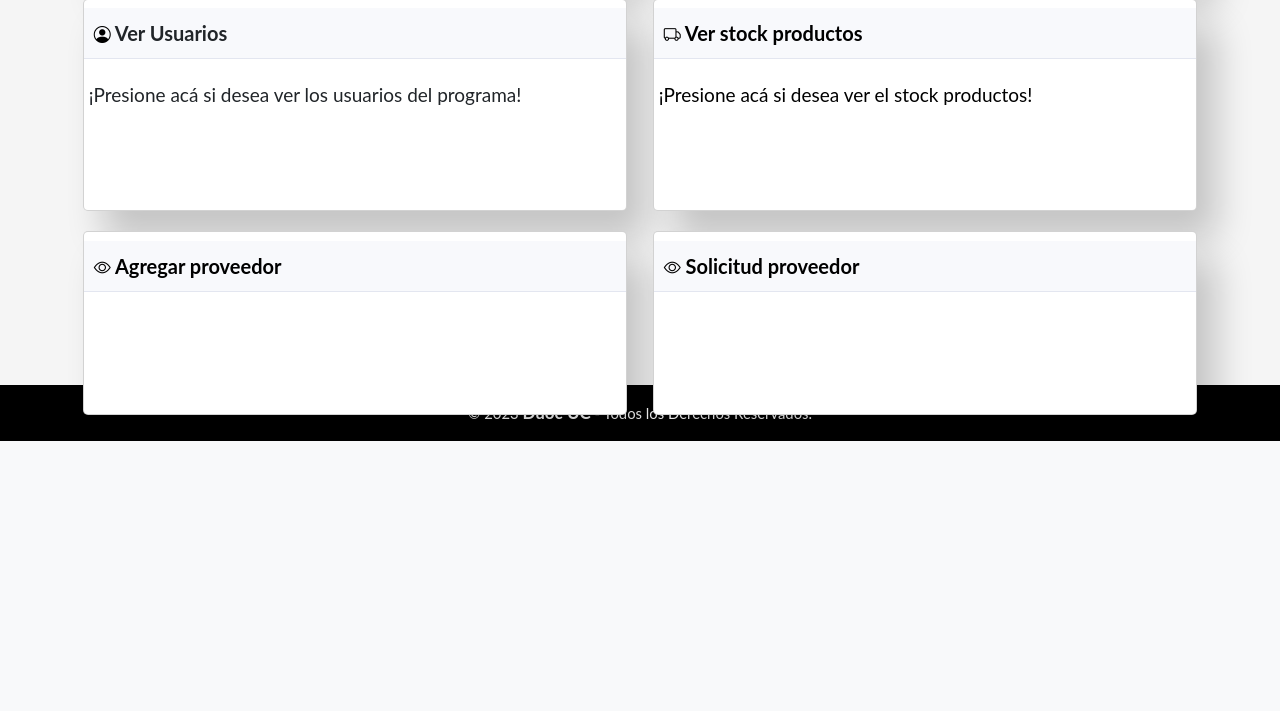
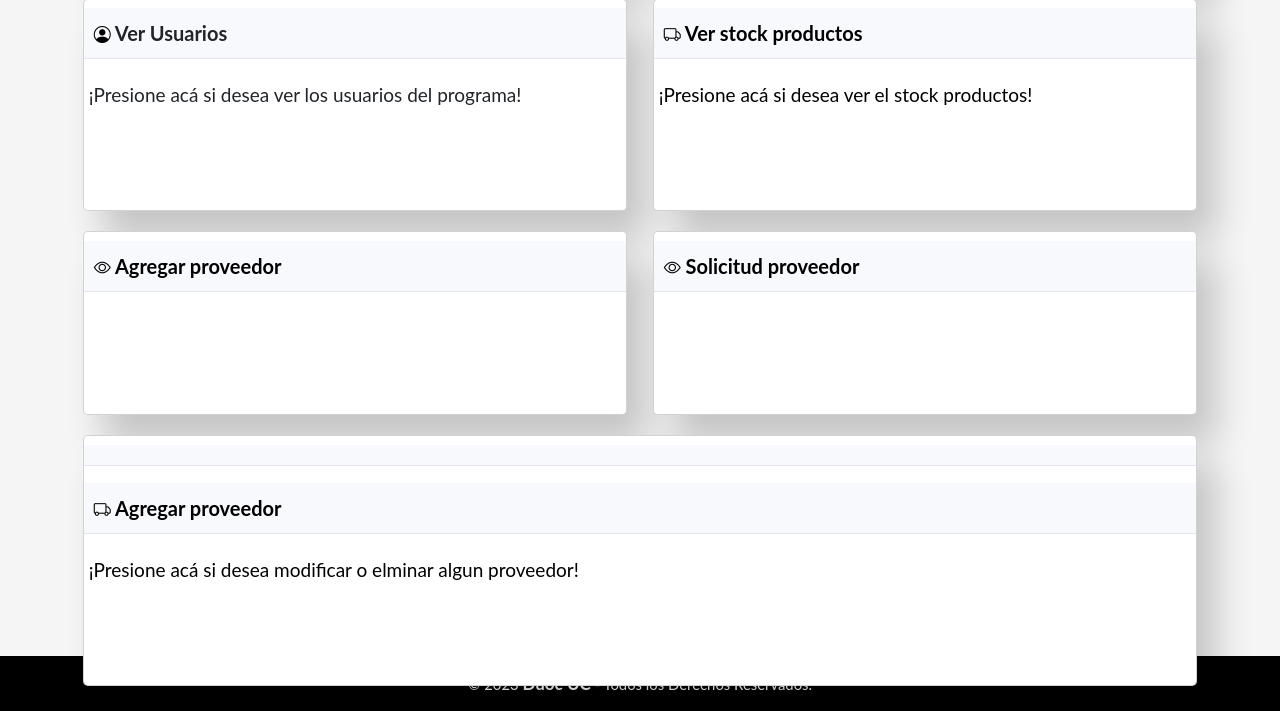
Before and after one commit to hugotoroz/domo-chicken, a Django app: page /index_admin in a window 1280 px wide. Shown: the part 999-1710 px from the top of the page. Before the commit the page ends 1440 px from the top, so only its background shows below. Run offline with Django 4.2, Linux system fonts and the light colour scheme; the visitor is signed in with stand-in values (Sample User, id 1); data that the repository does not hold is empty; some libraries are stand-ins or nearby versions.

Commit message:
Funciones de proveedor
Funciones de proveedor eliminar,activar o desactivar listas

```diff
--- a/domochicken/core/templates/index_admin.html
+++ b/domochicken/core/templates/index_admin.html
@@ -108,6 +108,16 @@
             </div>
         </div>
     </div>
+    <div class="row">
+        <div class="col-12 columnas">
+            <div class="card h-100 py-2">
+                <a href="{% url 'modOrDeleteIndexProv' %}" style="text-decoration: none; color: #000;">
+                    <p class="align-items-start fw-bold titulo-card "><p class="fw-bold align-items-start titulo-card"><i class="bi bi-truck"></i> Agregar proveedor </p>
+                    <p class="desc">¡Presione acá si desea modificar o elminar algun proveedor!</p>
+                </a>
+            </div>
+        </div>
+    </div>
 
 </div>
 {% endblock %}
--- a/domochicken/core/urls.py
+++ b/domochicken/core/urls.py
@@ -1,5 +1,5 @@
 from django.urls import path
-from .views import lista_usuarios,activar_producto, desactivar_producto, modificarRol, sp_mas_info,Usuario_admin, activar_usuario, desactivar_usuario, eliminar_usuario, solicitudes_proveedor,agregar_prov,eliminarProducto, index, index_admin, modOrDeleteIndex, modificarProducto, newProd, proveedores, catalogo, carrito, cerrar_sesion, index, iniciar_sesion, index_admin, proveedores, registrar_usuario, perfil,agregarProd,editarperfil,modificarPerfil, stock_productos,solicitar_stock,agregar_producto,eliminar_producto, ua_activar_usuario, ua_desactivar_usuario, ua_eliminar_usuario, ua_mod_rol
+from .views import activar_proveedor, desactivar_proveedor, eliminar_proveedor, lista_proveedores, lista_usuarios,activar_producto, desactivar_producto, modOrDeleteIndexProv, modificarRol, pv_activar_proveedor, pv_desactivar_proveedor, pv_eliminar_proveedor, sp_mas_info,Usuario_admin, activar_usuario, desactivar_usuario, eliminar_usuario, solicitudes_proveedor,agregar_prov,eliminarProducto, index, index_admin, modOrDeleteIndex, modificarProducto, newProd, proveedores, catalogo, carrito, cerrar_sesion, index, iniciar_sesion, index_admin, proveedores, registrar_usuario, perfil,agregarProd,editarperfil,modificarPerfil, stock_productos,solicitar_stock,agregar_producto,eliminar_producto, ua_activar_usuario, ua_desactivar_usuario, ua_eliminar_usuario, ua_mod_rol
 from django.conf import settings
 from django.conf.urls.static import static
 
@@ -26,6 +26,8 @@ urlpatterns = [
     path('solicitar_stock/<int:id_prod>/',solicitar_stock,name ="solicitar_stock"),
     #Render de pagina modificar o eliminar productor
     path('modificarIndex',modOrDeleteIndex,name="modOrDeleteIndex"),
+    #Render de pagina modificar o eliminar proveedor
+    path('modOrDeleteIndexProv',modOrDeleteIndexProv,name="modOrDeleteIndexProv"),
     #Modificar un producto
     path('modificarProducto/<idProd>',modificarProducto,name="modificarProducto"),
     #Funcion eliminar Producto
@@ -48,6 +50,10 @@ urlpatterns = [
     #Funcion para eliminar un usuario
     path('eliminar_usuario/<id_usuario>/',eliminar_usuario,name="eliminar_usuario"),
 
+    #Funciones para proveedores
+    path('desactivar_proveedor/<id_proveedor>/',desactivar_proveedor,name="desactivar_proveedor"),
+    path('eliminar_proveedor/<id_proveedor>/',eliminar_proveedor,name="eliminar_proveedor"),
+    path('activar_proveedor/<id_proveedor>/',activar_proveedor,name="activar_proveedor"),
  #Carrito Funciones
     path('carrito/agregar/<int:id_prod>/', agregar_producto, name='agregar_producto'),
     path('carrito/eliminar/<int:id_prod>/', eliminar_producto, name='eliminar_producto'),
@@ -68,7 +74,13 @@ urlpatterns = [
     path('ua_activar_usuario/<int:id_usuario>/', ua_activar_usuario, name="ua_activar_usuario"),
     path('ua_eliminar_usuario/<int:id_usuario>/', ua_eliminar_usuario, name="ua_eliminar_usuario"),
     path('ua_mod_rol/<int:id_usuario>/', ua_mod_rol, name="ua_mod_rol"),
+    path('pv_desactivar_proveedor/<int:id_proveedor>/', pv_desactivar_proveedor, name="pv_desactivar_proveedor"),
+    path('pv_activar_proveedor/<int:id_proveedor>/', pv_activar_proveedor, name="pv_activar_proveedor"),
+    path('pv_eliminar_proveedor/<int:id_proveedor>/', pv_eliminar_proveedor, name="pv_eliminar_proveedor"),
+
+
     path('lista_usuarios/', lista_usuarios, name="lista_usuarios"),
+    path('lista_proveedores/', lista_proveedores, name="lista_proveedores"),
 
     # Agregar Carrito
     #path('agregar_carrito/<int:id>/<int:precio>/',agregar_carrito, name="agregar_carrito"),
--- a/domochicken/core/views.py
+++ b/domochicken/core/views.py
@@ -55,6 +55,13 @@ def modOrDeleteIndex(request):
     producto = Producto.objects.filter(row_status=1)
     contexto = {'producto': producto}
     return render(request, 'modOrDeleteIndex.html', contexto)
+
+@login_required(login_url="iniciar_sesion/")
+def modOrDeleteIndexProv(request):
+
+    return render(request, 'modOrDeleteIndexProv.html')
+
+
 
 
 # Pagina de stock de productos
@@ -412,9 +419,40 @@ def ua_activar_usuario(request, id_usuario):
 
     return render(request, 'modales/ua_activar_usuario.html', {'usuario': usuario})
 
+def pv_desactivar_proveedor(request, id_proveedor):
+    provee = Proveedor.objects.filter(id_proveedor=id_proveedor).first()
+
+    return render(request, 'modales/pv_desactivar_prove.html', {'proveedor': provee})
+
+def pv_activar_proveedor(request, id_proveedor):
+    provee = Proveedor.objects.filter(id_proveedor=id_proveedor).first()
+
+    return render(request, 'modales/pv_activar_prove.html', {'proveedor': provee})
+
+def pv_eliminar_proveedor(request, id_proveedor):
+    provee = Proveedor.objects.filter(id_proveedor=id_proveedor).first()
+
+    return render(request, 'modales/pv_eliminar_prove.html', {'proveedor': provee})
+
+def desactivar_proveedor(request,id_proveedor):
+    provee = Proveedor.objects.filter(id_proveedor=id_proveedor).first()
+    provee.prov_is_active = False
+    provee.save()
+    return HttpResponse(status=204, headers={'HX-Trigger': 'actualizar'})
+
+def activar_proveedor(request,id_proveedor):
+    provee = Proveedor.objects.filter(id_proveedor=id_proveedor).first()
+    provee.prov_is_active = True
+    provee.save()
+    return HttpResponse(status=204, headers={'HX-Trigger': 'actualizar'})
+
+def eliminar_proveedor(request,id_proveedor):
+    provee = Proveedor.objects.filter(id_proveedor=id_proveedor).first()
+    provee.row_status = False
+    provee.save()
+    return HttpResponse(status=204, headers={'HX-Trigger': 'actualizar'})
+
 # Funcion para desactivar al usuario
-
-
 def desactivar_usuario(request,id_usuario):
     usuario = Usuario.objects.filter(id_usuario=id_usuario).first()
     usuario.u_is_active = False
@@ -444,3 +482,9 @@ def lista_usuarios(request):
         fk_id_rol_id=4) | Q(fk_id_rol_id=5) & Q(row_status=1))
     roles = Rol.objects.all()
     return render(request, 'lista_usuarios.html', {'usuarios': usuarios, 'roles': roles})
+
+
+def lista_proveedores(request):
+    provee = Proveedor.objects.filter(row_status=1)
+    contexto = {'proveedor': provee}
+    return render(request, 'lista_proveedores.html', contexto)
```
Also changed, not shown: domochicken/core/templates/lista_proveedores.html (added, +38 -0 lines), domochicken/core/templates/modOrDeleteIndexProv.html (added, +13 -0 lines), domochicken/core/templates/modales/pv_activar_prove.html (added, +17 -0 lines), domochicken/core/templates/modales/pv_desactivar_prove.html (added, +15 -0 lines), domochicken/core/templates/modales/pv_eliminar_prove.html (added, +17 -0 lines).
